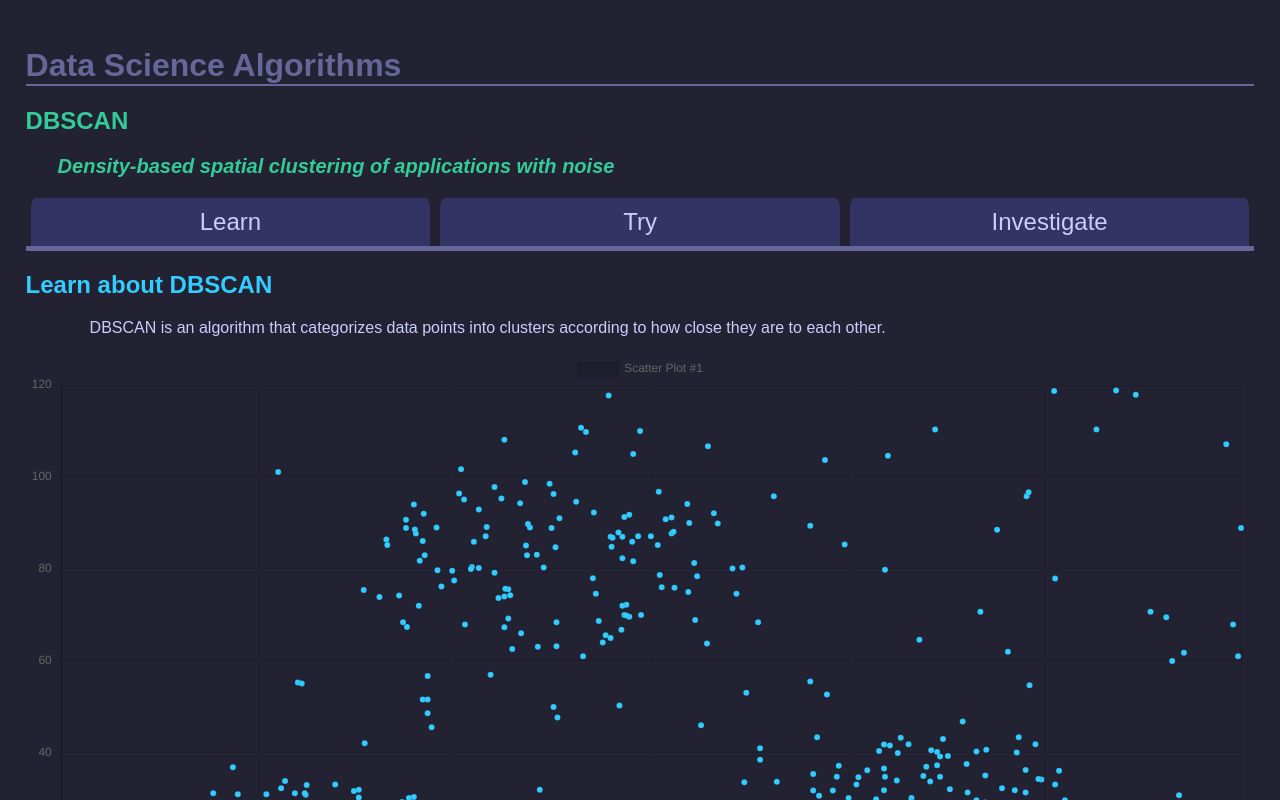
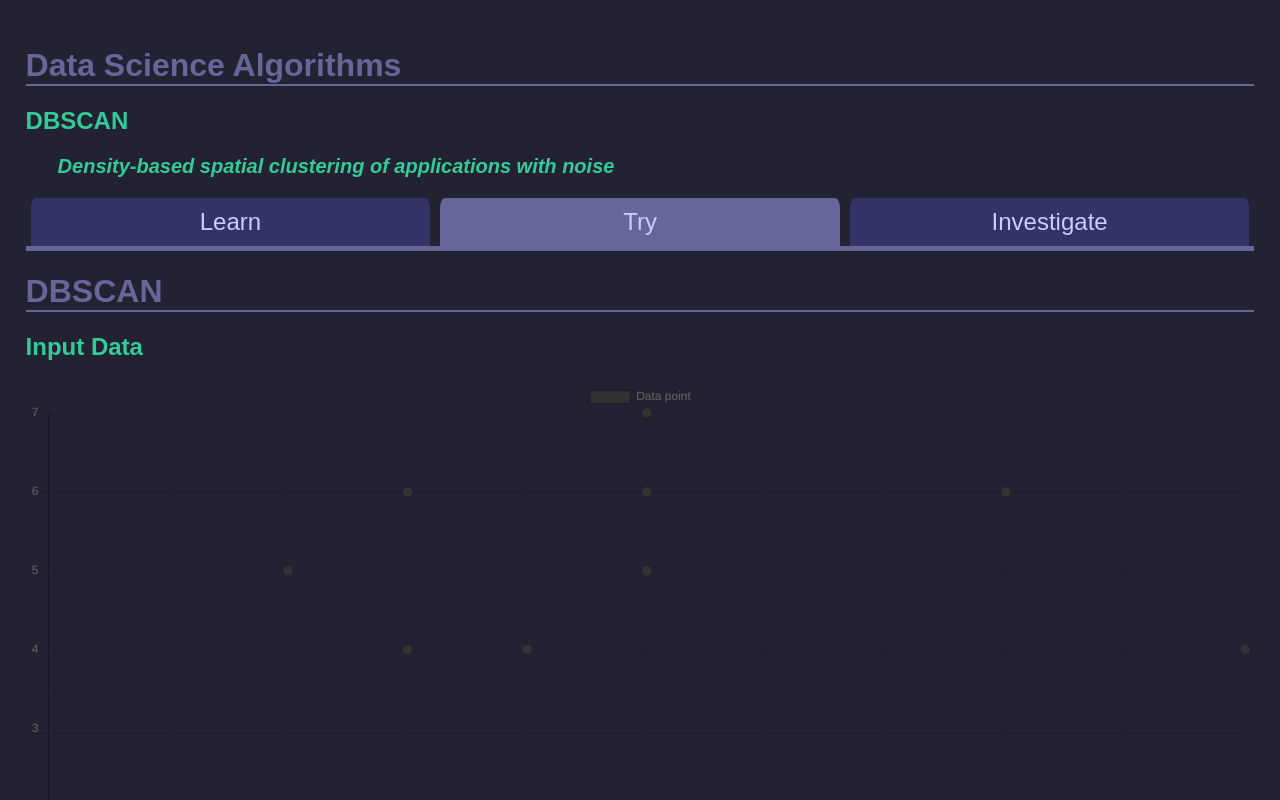
Before and after one commit to aalvinlin/DS-algorithms, a React (Vite) app: page /dbscan/try in a window 1280 px wide. Shown: the top 800 px of the page. Built offline with nearby package versions, Linux system fonts and the light colour scheme.

Commit message:
update routes with /dbscan prefix

```diff
--- a/src/App.js
+++ b/src/App.js
@@ -14,13 +14,13 @@ const App = () =>
       <Header />
 
       <Switch>
-        <Route exact path="/">
+        <Route exact path="/dbscan/learn">
           <Home />
         </Route>
-        <Route exact path="/try">
+        <Route exact path="/dbscan/try">
           <Dbscan />
         </Route>
-        <Route exact path="/investigate">
+        <Route exact path="/dbscan/investigate">
           <Dbscan />
         </Route>
         <Route>
--- a/src/components/Navbar.js
+++ b/src/components/Navbar.js
@@ -5,9 +5,9 @@ const Navbar = () => {
 
     return (
         <nav>
-            <NavLink to="/home">Learn</NavLink>
-            <NavLink to="/try">Try</NavLink>
-            <NavLink to="/investigate">Investigate</NavLink>
+            <NavLink to="/dbscan/learn">Learn</NavLink>
+            <NavLink to="/dbscan/try">Try</NavLink>
+            <NavLink to="/dbscan/investigate">Investigate</NavLink>
         </nav>
     )
 
```
